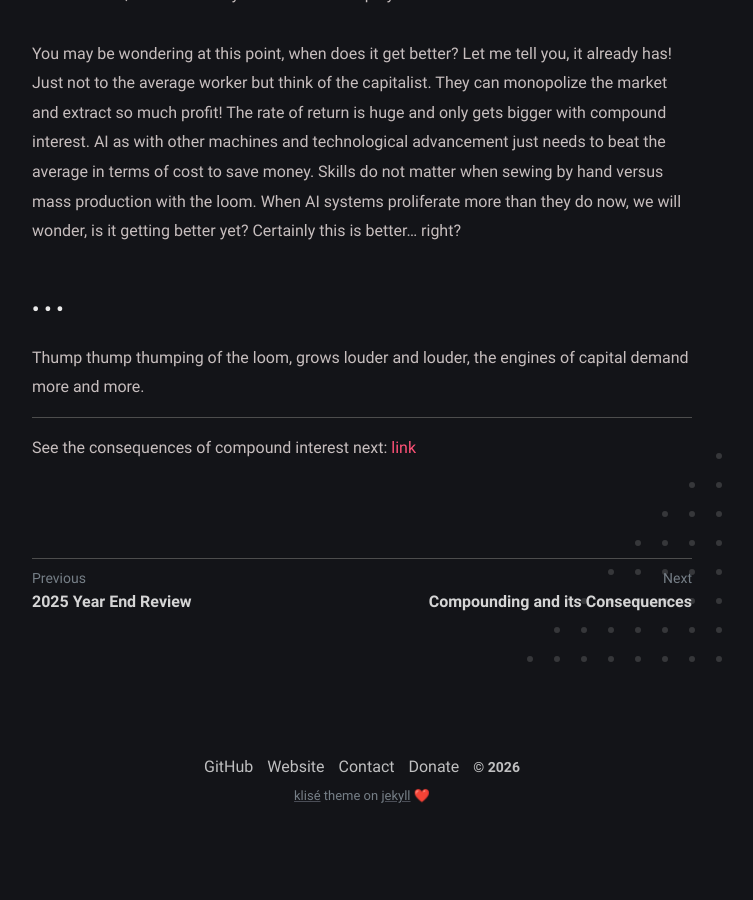
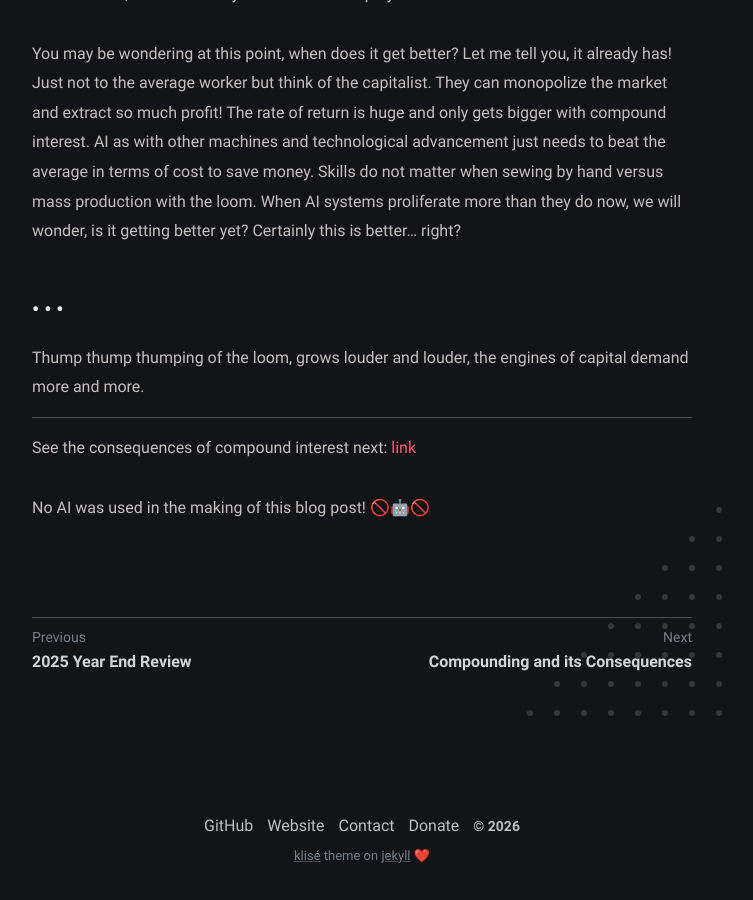
Before and after one commit to Zeyu-Li/blog, a Jekyll site: the page built from _posts/2026-05-23-ai-and-its-consequences.md, in a window 1280 px wide and 900 px high, scrolled down 1219 px. Shown: the whole window, without its empty margins (278-1031 px from the left). Built offline with Jekyll 4.4.1, drawn with Linux system fonts in a browser that asks for light colours; before the commit the page ends 2059 px from its top, so only the background shows below that.

Commit message:
feat: added note

```diff
--- a/_posts/2026-05-23-ai-and-its-consequences.md
+++ b/_posts/2026-05-23-ai-and-its-consequences.md
@@ -30,3 +30,5 @@ Thump thump thumping of the loom, grows louder and louder, the engines of capita
 ----
 
 See the consequences of compound interest next: [link](/compounding-and-its-consequences)
+
+No AI was used in the making of this blog post! 🚫🤖🚫
```
